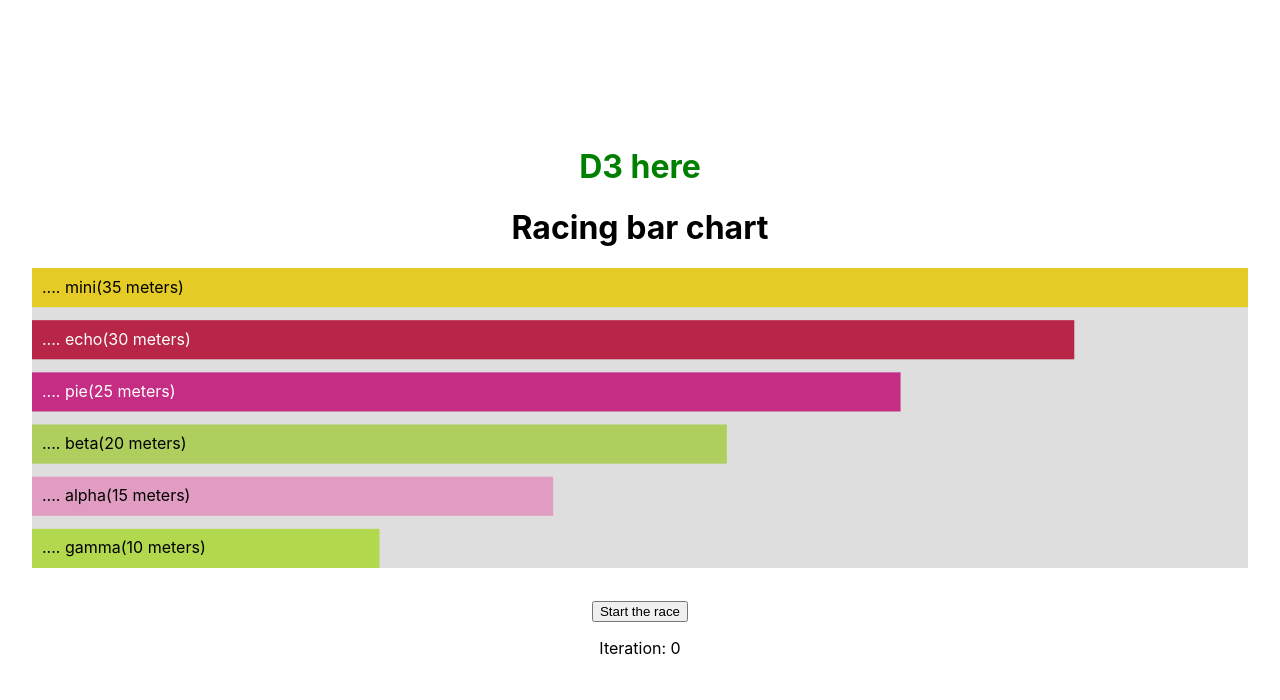
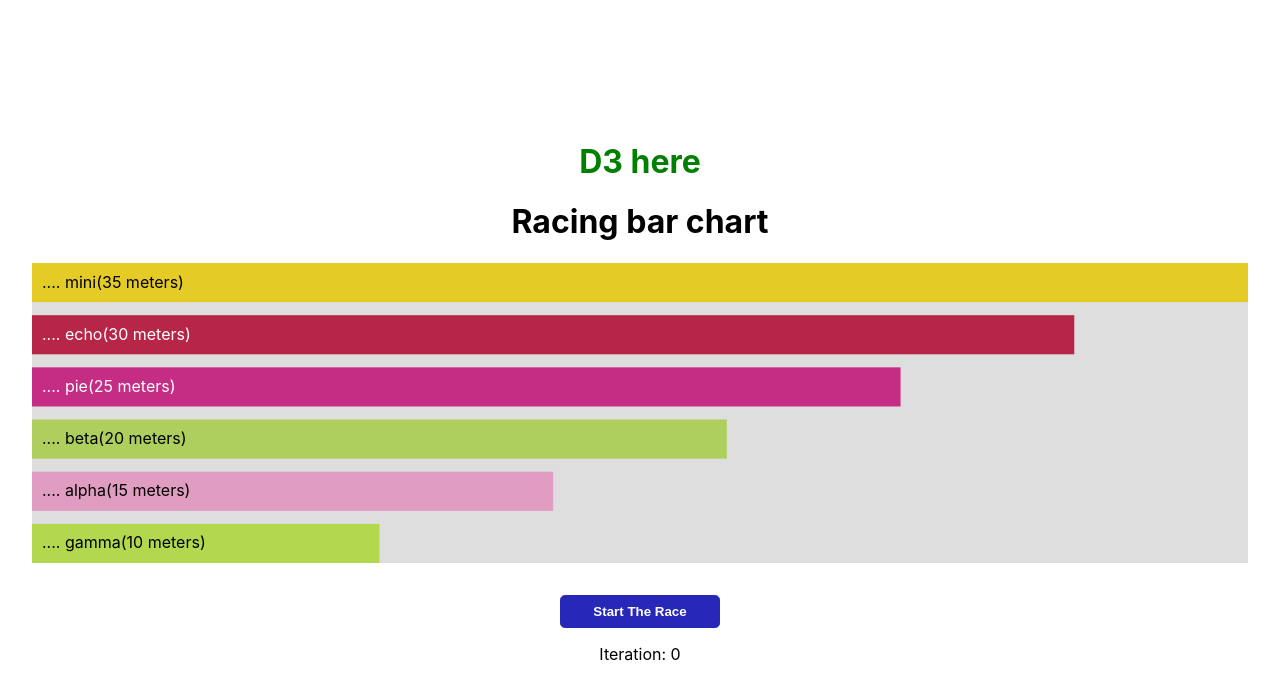
Before and after one commit to chiranz/d3, a React (Create React App) app: page / in a window 1280 px wide. Shown: the top 700 px of the page. Built offline with nearby package versions, Linux system fonts and the light colour scheme.

Commit message:
css setup for button

```diff
--- a/src/App.css
+++ b/src/App.css
@@ -8,6 +8,28 @@ svg {
 .chart-wrapper {
   margin-bottom: 2rem;
 }
+.call-to-action {
+  padding: 0.5rem 2rem;
+  border: 1px solid rgb(40, 40, 184);
+  background: rgb(40, 40, 184);
+  color: #ffffff;
+  border-radius: 0.3rem;
+  cursor: pointer;
+  font-weight: bold;
+  text-transform: capitalize;
+  outline: none;
+  transition: color, background 500ms ease;
+}
+
+button::-moz-focus-inner {
+  border: 0;
+}
+
+.call-to-action:hover {
+  color: #000000;
+  background: #ffffff;
+}
+
 #root {
   display: flex;
   flex-direction: column;
--- a/src/components/RacingChart.js
+++ b/src/components/RacingChart.js
@@ -98,10 +98,13 @@ export default function RacingChart() {
   return (
     <div>
       <h1>Racing bar chart</h1>
-      <div ref={wrapperRef} style={{ marginBottom: "2rem" }}>
+      <div ref={wrapperRef} className="chart-wrapper">
         <svg ref={svgRef} height="300"></svg>
       </div>
-      <button onClick={() => setStart(start => !start)}>
+      <button
+        className="call-to-action"
+        onClick={() => setStart(start => !start)}
+      >
         {start ? "Stop the race" : "Start the race"}
       </button>
       <p>Iteration: {iteration}</p>
```
